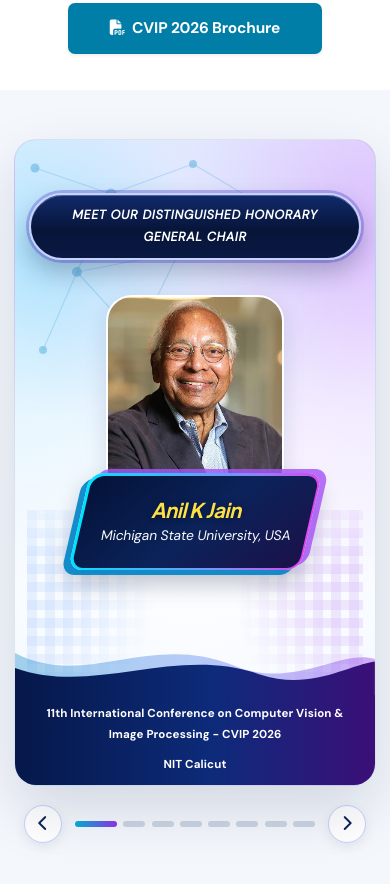
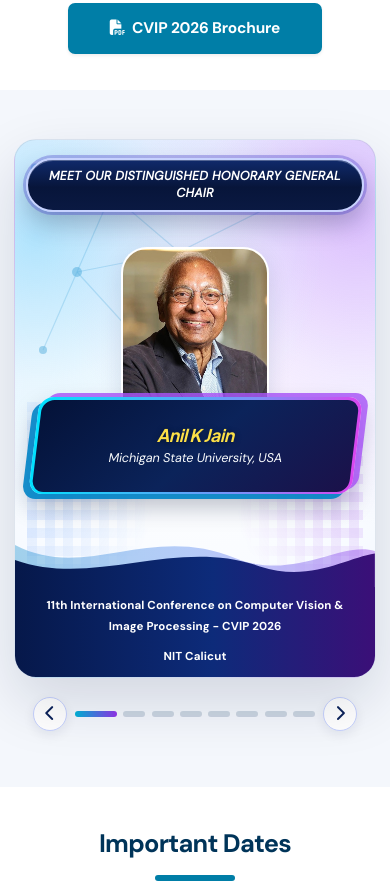
Before and after one commit to ajaymrk95/CVIP_testdeploy, a plain HTML site: page index.html in a window 390 px wide. Shown: the part 798-1682 px from the top of the page. Drawn offline with nearby package versions, Linux system fonts and the light colour scheme.

Commit message:
Fix speaker showcase panel layout across screen sizes

```diff
--- a/assets/css/zoom-fix.css
+++ b/assets/css/zoom-fix.css
@@ -8,3 +8,122 @@ html {
     -moz-osx-font-smoothing: grayscale;
     text-rendering: optimizeLegibility;
 }
+
+/* Responsive speaker showcase: let each panel size itself to its content instead of
+   forcing panels of very different heights into a fixed-height carousel stage. */
+#distinguishedShowcase .showcase-stage {
+    display: block;
+    min-height: 0;
+    height: auto;
+}
+
+#distinguishedShowcase .showcase-slide {
+    box-sizing: border-box;
+    width: 100%;
+}
+
+#distinguishedShowcase .showcase-slide.active {
+    position: relative;
+    inset: auto;
+    width: 100%;
+}
+
+#distinguishedShowcase .showcase-header-pill {
+    display: inline-block;
+    max-width: 100%;
+    white-space: normal;
+    overflow-wrap: anywhere;
+    line-height: 1.35;
+}
+
+#distinguishedShowcase .speaker-unit {
+    width: 100%;
+    max-width: 100%;
+    min-width: 0;
+}
+
+#distinguishedShowcase .speaker-photo-box {
+    flex: 0 0 auto;
+}
+
+#distinguishedShowcase .speaker-plate-outer {
+    box-sizing: border-box;
+    width: 100%;
+    min-width: 0;
+}
+
+#distinguishedShowcase .speaker-plate-inner,
+#distinguishedShowcase .speaker-plate-text {
+    min-width: 0;
+    overflow-wrap: anywhere;
+}
+
+#distinguishedShowcase .showcase-inner .row {
+    align-items: flex-start;
+}
+
+@media (max-width: 768px) {
+    #distinguishedShowcase .showcase-inner {
+        padding: 1.25rem 0.75rem 1rem;
+    }
+
+    #distinguishedShowcase .showcase-stage {
+        padding-inline: 0.25rem;
+    }
+
+    #distinguishedShowcase .showcase-header-pill {
+        padding: 0.6rem 0.85rem;
+        font-size: clamp(0.75rem, 3.2vw, 0.9rem);
+        letter-spacing: 0.025em;
+    }
+
+    /* The featured portrait/label otherwise retain desktop dimensions on phones. */
+    #distinguishedShowcase .speaker-photo-box.featured {
+        width: clamp(112px, 38vw, 160px);
+        height: clamp(126px, 42vw, 172px);
+    }
+
+    #distinguishedShowcase .speaker-plate-outer.featured {
+        max-width: min(100%, 340px);
+    }
+
+    #distinguishedShowcase .speaker-plate-outer.featured .speaker-plate-inner {
+        padding: 0.75rem 0.9rem;
+    }
+
+    #distinguishedShowcase .speaker-plate-outer.featured .speaker-name {
+        font-size: clamp(1rem, 4.5vw, 1.3rem);
+    }
+
+    #distinguishedShowcase .speaker-plate-outer.featured .speaker-affil {
+        font-size: clamp(0.75rem, 3.4vw, 0.9rem);
+    }
+
+    #distinguishedShowcase .showcase-controls {
+        gap: 0.55rem;
+    }
+
+    #distinguishedShowcase .showcase-dots {
+        max-width: calc(100vw - 120px);
+    }
+}
+
+@media (max-width: 400px) {
+    #distinguishedShowcase .showcase-inner {
+        padding-inline: 0.5rem;
+    }
+
+    #distinguishedShowcase .speaker-plate {
+        transform: skewX(-7deg);
+    }
+
+    #distinguishedShowcase .speaker-plate-text {
+        transform: skewX(7deg);
+    }
+
+    #distinguishedShowcase .showcase-nav-btn {
+        width: 34px;
+        height: 34px;
+        flex: 0 0 34px;
+    }
+}
```
